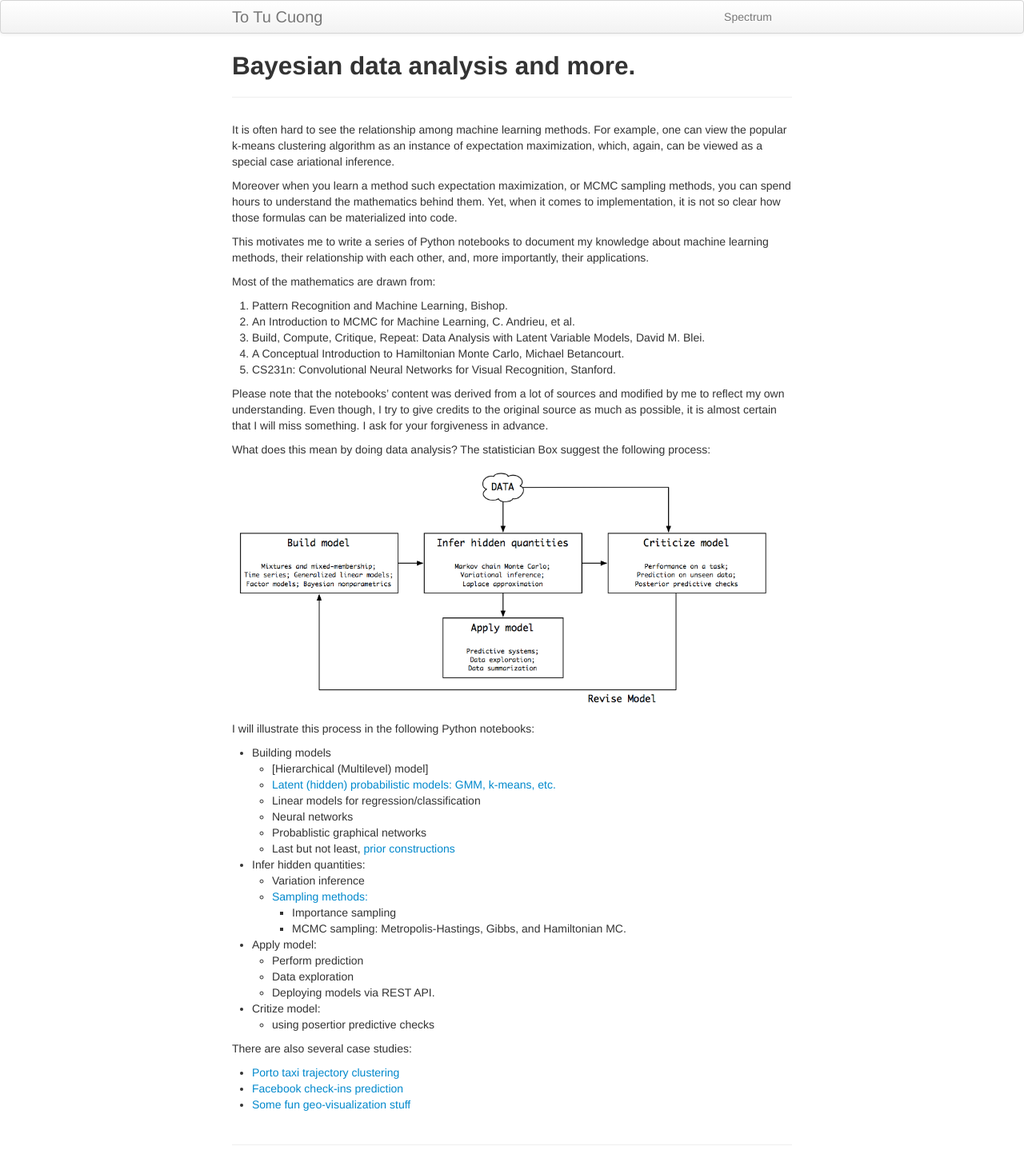
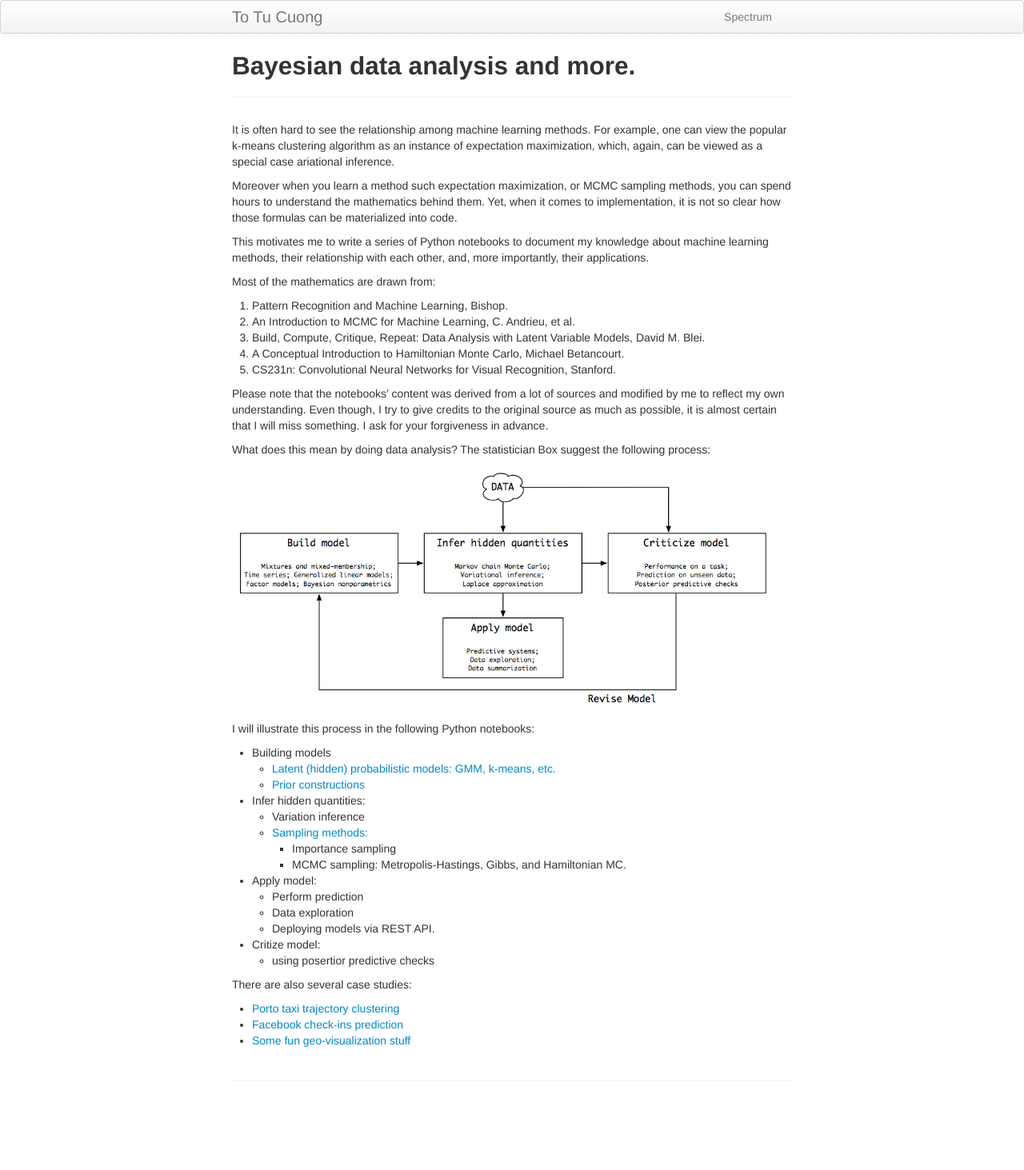
Before and after one commit to totucuong/totucuong.github.io, a Jekyll site: the page built from index.md, in a window 1280 px wide. Shown: the whole page at 80% size. Built offline with Jekyll 4.4.1, drawn with Linux system fonts in a browser that asks for light colours; after the commit the page ends 1383 px from its top, so only the background shows below that.

Commit message:
update topics

```diff
--- a/index.md
+++ b/index.md
@@ -28,12 +28,8 @@ I will illustrate this process in the following Python notebooks:
 
 
 - Building models
-	- [Hierarchical (Multilevel) model]
 	- [Latent (hidden) probabilistic models: GMM, k-means, etc.](/pages/demos/em.html)
-	- Linear models for regression/classification
-	- Neural networks
-	- Probablistic graphical networks
-	- Last but not least, [prior constructions](/pages/demos/prior_construction.html)
+	- [Prior constructions](/pages/demos/prior_construction.html)
 - Infer hidden quantities:
 	- Variation inference
 	- [Sampling methods:](/pages/demos/MCMC_inference.html)
@@ -50,4 +46,4 @@ There are also several case studies:
 
 - [Porto taxi trajectory clustering](/pages/demos/porto.html)
 - [Facebook check-ins prediction](/pages/demos/facebook.html)
-- [Some fun geo-visualization stuff]()
+- [Some fun geo-visualization stuff](/pages/demos/towers.html)
```
